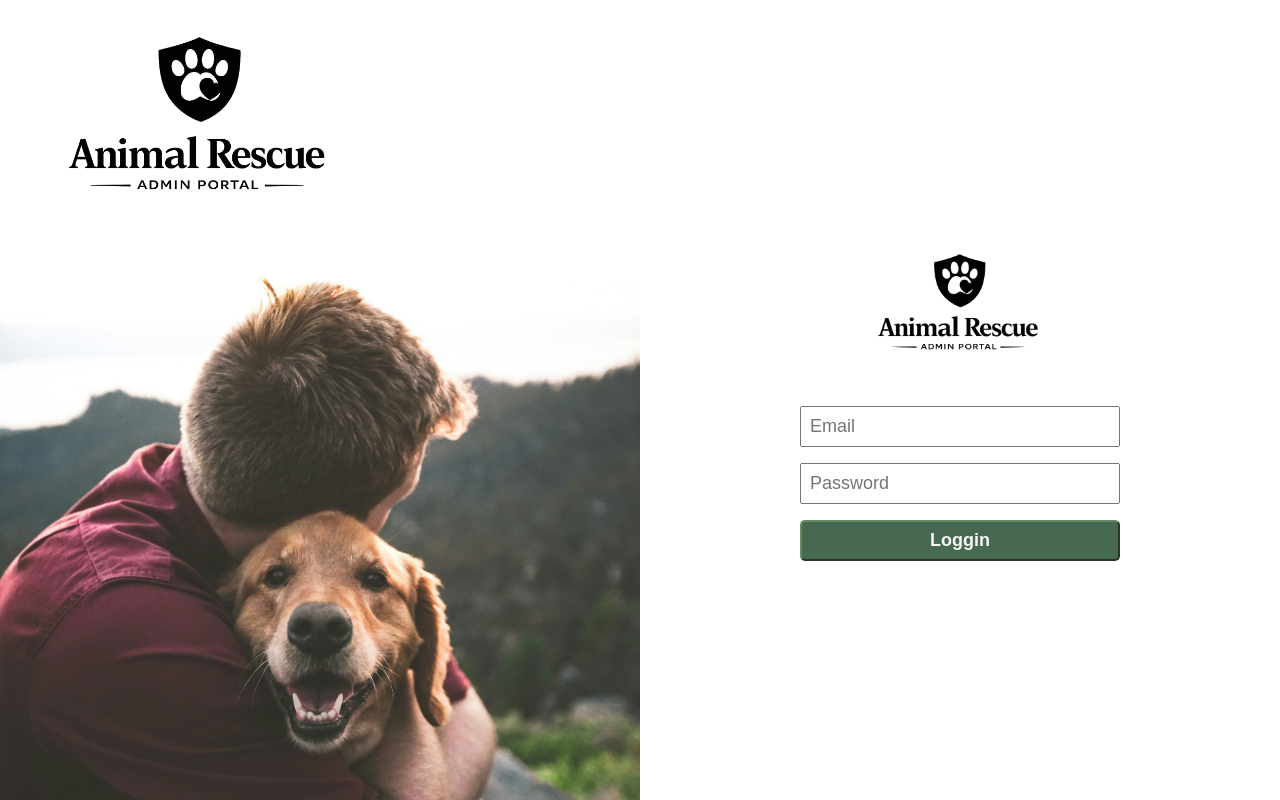
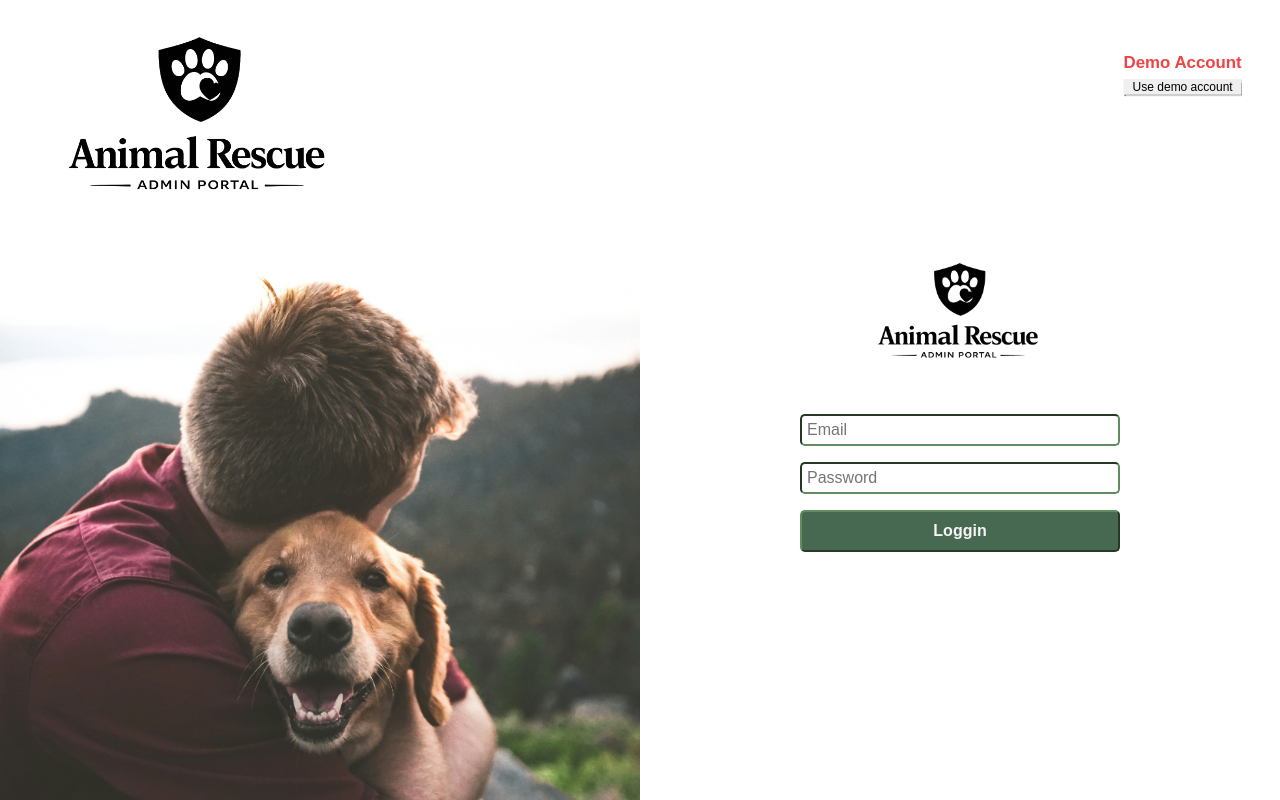
Before and after one commit to MikaelaJohansson/animal-rescue-admin, a React (Vite) app: page / in a window 1280 px wide. Built offline with nearby package versions, Linux system fonts and the light colour scheme.

Commit message:
complete first version of login page styling

```diff
--- a/package.json
+++ b/package.json
@@ -13,6 +13,7 @@
     "firebase": "^12.16.0",
     "react": "^19.2.7",
     "react-dom": "^19.2.7",
+    "react-icons": "^5.7.0",
     "react-router-dom": "^7.18.1"
   },
   "devDependencies": {
--- a/src/pages/Login/Login.jsx
+++ b/src/pages/Login/Login.jsx
@@ -4,6 +4,7 @@ import appLogo from "../../assets/appLogo.png"
 import loginPicDog from "../../assets/loginPicDog.jpg"
 import { useNavigate } from 'react-router-dom'
 import styles from "./Login.module.css";
+
 
 export default function Login({ setIsLoggedIn}) {
 
@@ -21,6 +22,10 @@ export default function Login({ setIsLoggedIn}) {
 
     }
 
+    function handleDemoAccount(){
+        setEmail("demo@rescuedog.se")
+        setPassword("demo123")
+    }
 
 
   return (
@@ -36,12 +41,19 @@ export default function Login({ setIsLoggedIn}) {
 
             {/* right side of login page */}
             <section className={styles.loginRightSide}>
+
+                <section className={styles.loginDemoInfo}>
+                    <h3>Demo Account</h3>
+                    <button className={styles.loginDemoButton} type='button' onClick={handleDemoAccount}>Use demo account</button>
+                </section>
+
                 <form onSubmit={handleLogin} className={styles.loginForm}>
                     <img src={appLogo} alt="logo" />
-                    <input type="mail" placeholder='Email' value={email} onChange={(event) => setEmail(event.target.value)}/>
+                    <input type="email" placeholder='Email' value={email} onChange={(event) => setEmail(event.target.value)}/>
                     <input type="password" placeholder='Password' value={password} onChange={(event) => setPassword(event.target.value)}/>
-                    <button type='submit'>Loggin</button>
+                    <button type='submit'className={styles.loginButton}>Loggin</button>
                 </form>
+
             </section>
 
         </div>
--- a/src/pages/Login/Login.module.css
+++ b/src/pages/Login/Login.module.css
@@ -1,7 +1,6 @@
 @import "./../../styles/tokens.css";
 
 /* main */
-
 
 .WraperLogin{
   min-height: 100vh;
@@ -35,10 +34,10 @@
 /* right side of login page */
 
 .loginRightSide{
+    position: relative;
     display: flex;
     justify-content: center;
-    align-self: center;
-    align-content: center;
+    align-items: center;
     flex: 1;
 }
 
@@ -53,27 +52,62 @@
    display: flex;
    margin: 0.5rem;
    padding: 0.4rem;
-   padding: var(--input-padding-L);
+   padding: var(--input-padding-S);
    width: clamp(150px, 30vw,320px);
-   font-size: clamp(10px, 4vw, 18px);
+   font-size: clamp(8px, 4vw, 16px);
+   border-radius: var(--radius-S);
+   border-color: var(--color-border);
+   transition: transform 0.2s ease;
+}
+.loginForm input:hover{
+    transform: scale(1.01);
 }
 
-.loginForm button{
+.loginButton{
     margin-top: 0.5rem;
     display: flex;
     margin: 0.5rem;
     justify-content: center;
-    padding: var(--button-padding-L);
+    padding: var(--button-padding-M);
     width: clamp(150px, 30vw, 320px);
     background-color: var(--color-button);
     border-radius: var(--radius-S);
     border-color: var(--color-border);
-    font-size: clamp(10px, 4vw, 18px);
+    font-size: clamp(8px, 4vw, 16px);
     font-weight: var(--font-weight-M);
     color: var(--color-font-light);
+    cursor: pointer;
+    transition: transform 0.2s ease;
+}
+.loginButton:hover{
+    transform: scale(1.01);
+     background-color: var(--color-primary-hover);
 }
 
 .loginForm img{
     width: clamp(140px, 20vw, 250px);
     display: flex;
 }
+
+.loginDemoInfo{
+    position: absolute;
+    top: 2rem;
+    right: 2rem;
+    scale: 0.90;
+    display: flex;
+    flex-direction: column;
+    color: var(--color-danger);
+}
+.loginDemoInfo h3 {
+    margin-bottom: 0.5rem;
+}
+
+.loginDemoButton{
+    border: none;
+    box-shadow: 1px 1px 1px gray;
+    cursor: pointer;
+    transition: transform 0.2 ease;
+}
+.loginDemoButton:hover{
+    transform: scale(1.02);
+}
--- a/src/styles/tokens.css
+++ b/src/styles/tokens.css
@@ -9,11 +9,11 @@
   ====================================== */
 
   --color-primary: rgb(63, 118, 82);
-  --color-primary-hover: rgb(53, 102, 70);
+  --color-primary-hover: rgb(49, 74, 61);
   --color-primary-light: rgb(231, 241, 234);
 
+  --color-sidebar-hover: rgb(53, 102, 70);
   --color-sidebar: rgb(37, 56, 47);
-  --color-sidebar-hover: rgb(49, 74, 61);
   --color-sidebar-active: rgb(66, 107, 81);
 
   --color-background: rgb(248, 247, 243);
@@ -28,12 +28,13 @@
 
   --color-success: rgb(63, 143, 92);
   --color-warning: rgb(201, 137, 43);
-  --color-danger: rgb(201, 77, 77);
+  --color-danger: rgb(239, 68, 68);
   --color-info: rgb(63, 127, 186);
 
   --color-button: rgb(71, 105, 81);
   --color-border: rgb(99, 140, 96);
   --color-font-light: rgb(245, 245, 245);
+  --color-font-black: rgb(15, 15, 15);
 
   /* ======================================
      TYPOGRAPHY
@@ -41,8 +42,9 @@
 
   --font-family: "Inter", sans-serif;
 
-  --font-size-S: 13px;
-  --font-size-M: 16px;
+  --font-size-S: 8px;
+  --font-size-M: 13px;
+  --font-size-L: 19px;
 
   --font-weight-regular: 400;
   --font-weight-M: 600;
@@ -136,7 +138,7 @@
      ICONS
   ====================================== */
 
-  --icon-S: 16px;
+  --icon-S: 14px;
   --icon-M: 18px;
   --icon-L: 20px;
 
```
Also changed, not shown: 1 other file (tests, documents, lock files or other folders).
